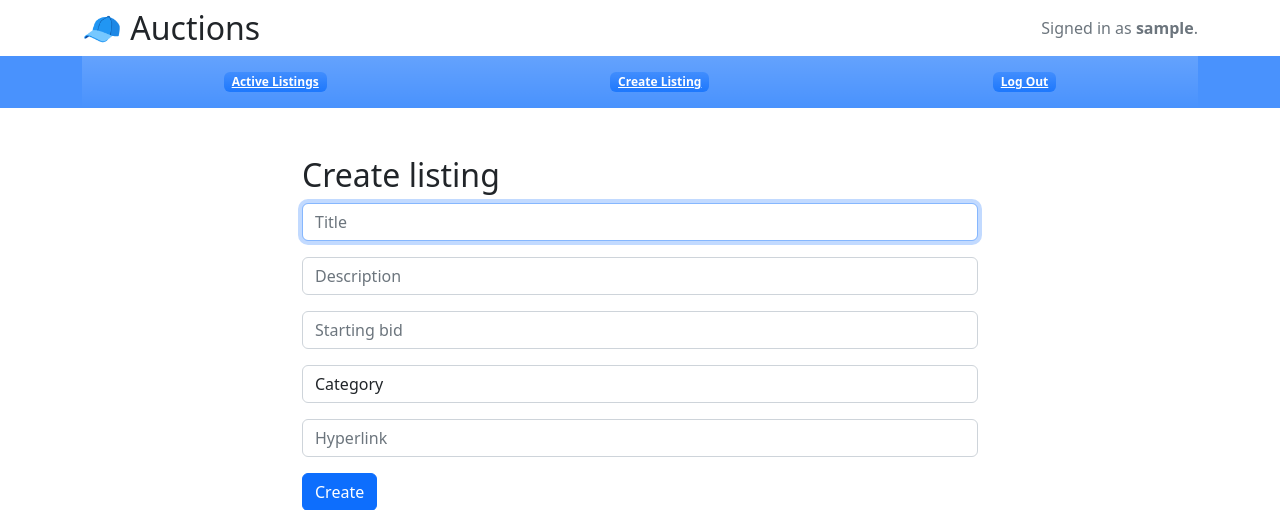
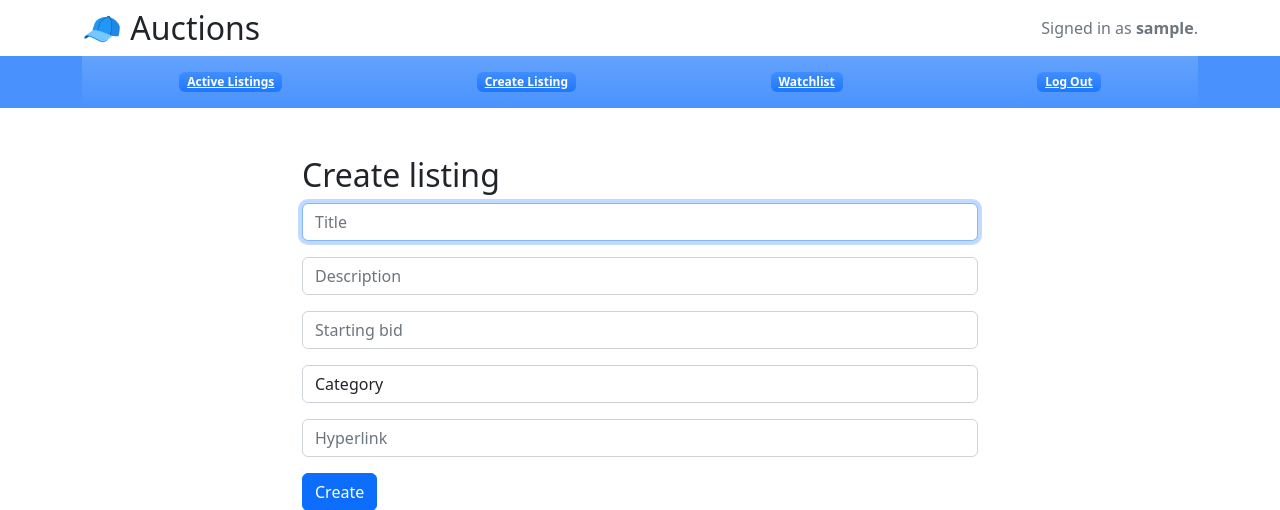
Before and after one commit to voizlav/CS50W, a Django app: page /create in a window 1280 px wide. Shown: the top 510 px of the page. Run offline with Django 3.2, Linux system fonts and the light colour scheme; the visitor is signed in with stand-in values (Sample User, id 1); some libraries are stand-ins or nearby versions.

Commit message:
Update layout with Watchlist link

```diff
--- a/commerce/auctions/templates/auctions/layout.html
+++ b/commerce/auctions/templates/auctions/layout.html
@@ -30,6 +30,7 @@
                     <a class="badge text-bg-primary bg-gradient" href="{% url 'index' %}">Active Listings</a>
                     <a class="badge text-bg-primary bg-gradient" href="{% url 'create' %}">Create Listing</a>
                     {% if user.is_authenticated %}
+                    <a class="badge text-bg-primary bg-gradient" href="{% url 'watchlist' %}">Watchlist</a>
                     <a class="badge text-bg-primary bg-gradient" href="{% url 'logout' %}">Log Out</a>
                     {% else %}
                     <a class="badge text-bg-primary bg-gradient" href="{% url 'login' %}">Log In</a>
```
